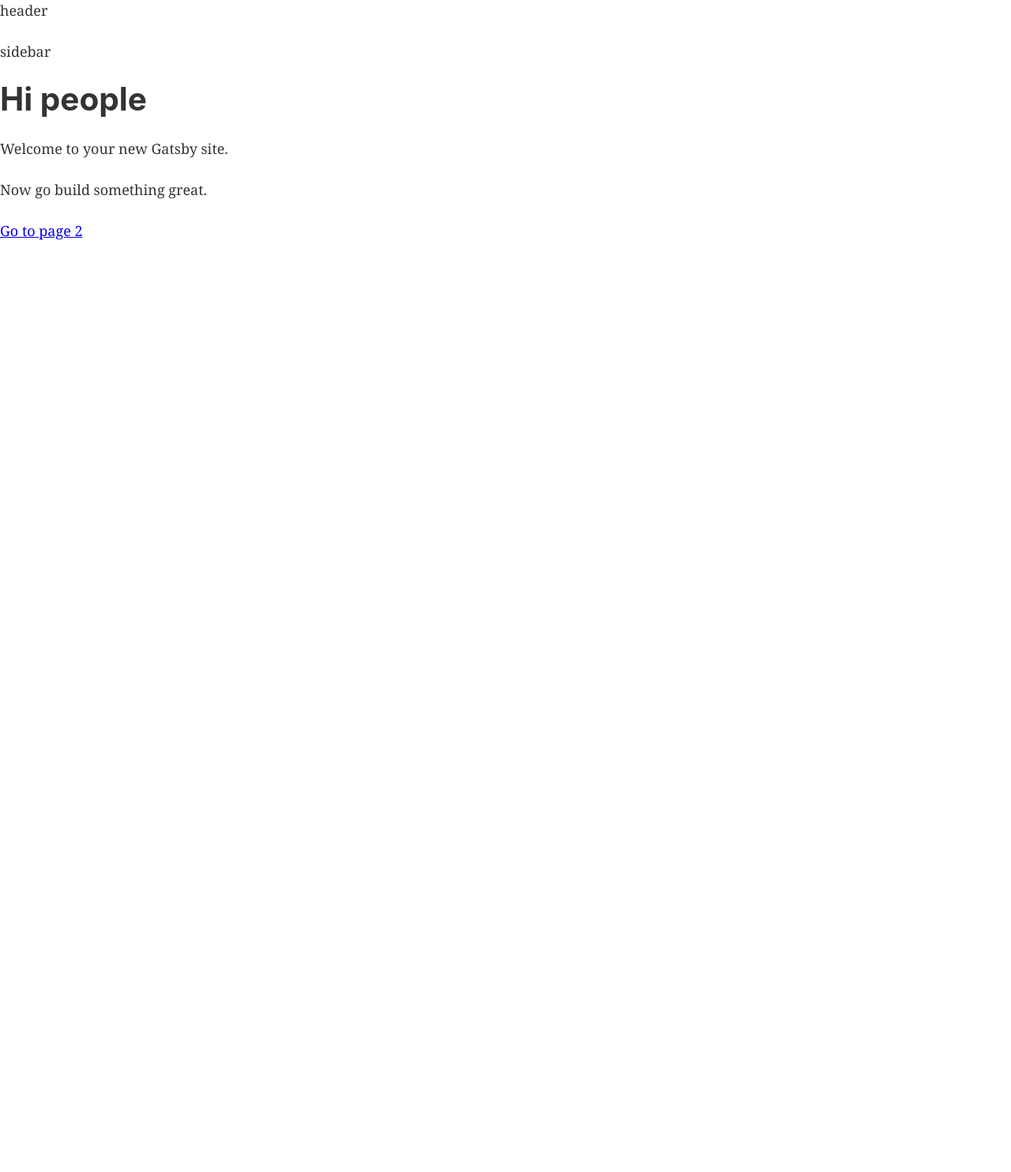
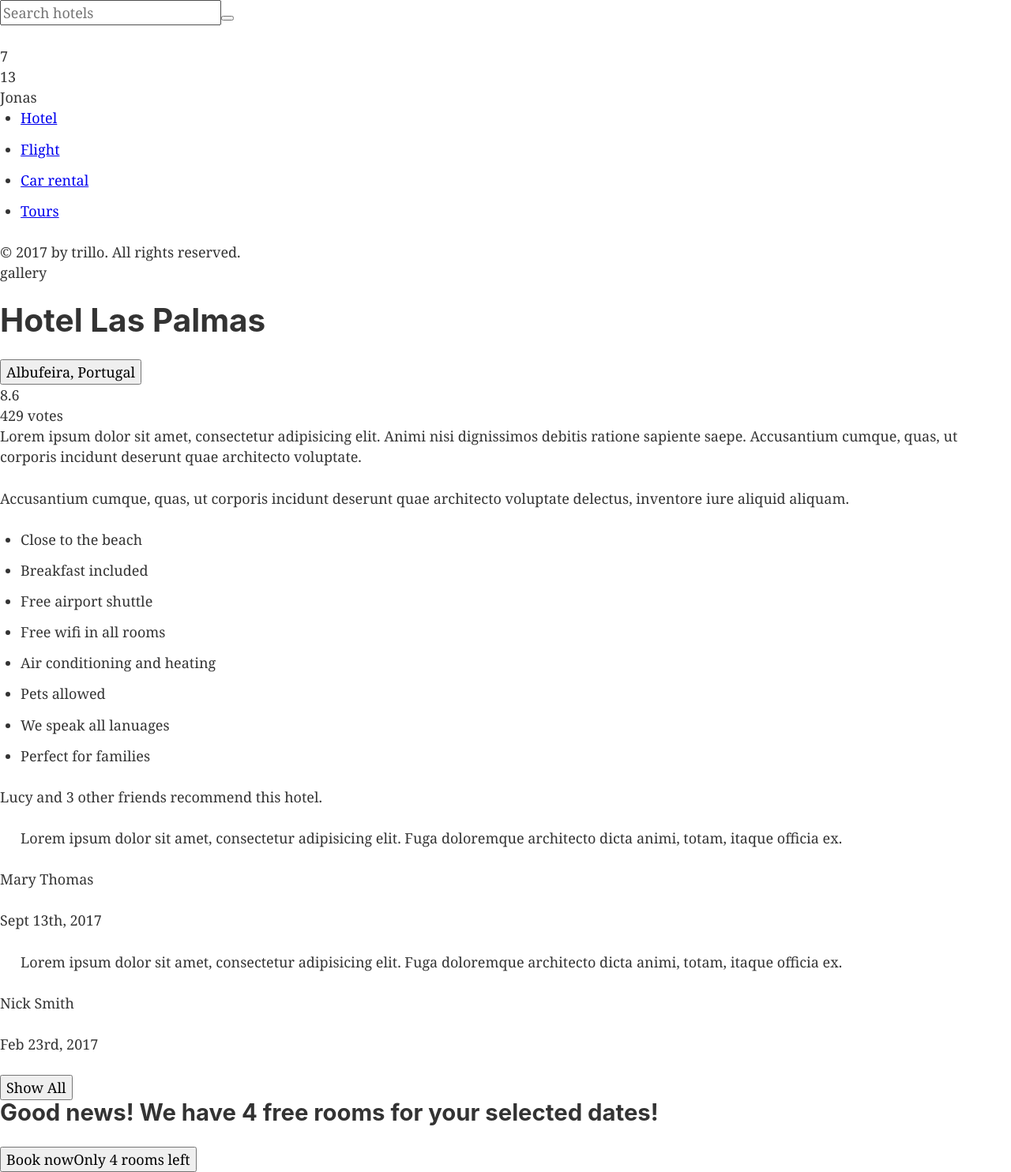
Before and after one commit to zbyszrom/gatsby-Trillo, a Gatsby site: page / in a window 1280 px wide. Shown: the whole page at 79% size. Before the commit the page ends 800 px from the top, so only its background shows below. Built offline with nearby package versions, Linux system fonts and the light colour scheme; Gatsby itself is replaced by a stand-in of ours.

Commit message:
initial commit

```diff
--- /dev/null
+++ b/src/components/cta.js
@@ -0,0 +1,16 @@
+import React from 'react'
+
+const Cta = ()=>{
+    return(
+        <div>
+            <h2>Good news! We have 4 free rooms for your selected dates!</h2>
+            <button>
+                <span>Book now</span>
+                <span>Only 4 rooms left</span>
+
+            </button>
+        </div>
+    )
+
+}
+export default Cta
--- /dev/null
+++ b/src/components/description.js
@@ -0,0 +1,26 @@
+import React from 'react'
+
+const Description = ()=>{
+    return(
+    <div>
+    <p>Lorem ipsum dolor sit amet, consectetur adipisicing elit. Animi nisi dignissimos debitis ratione sapiente saepe. Accusantium cumque, quas, ut corporis incidunt deserunt quae architecto voluptate.</p>
+    <p>Accusantium cumque, quas, ut corporis incidunt deserunt quae architecto voluptate delectus, inventore iure aliquid aliquam.</p>
+    <ul >
+                            <li >Close to the beach</li>
+                            <li >Breakfast included</li>                                <li >Free airport shuttle</li>
+                            <li c>Free wifi in all rooms</li>
+                            <li >Air conditioning and heating</li>                                <li >Pets allowed</li>
+                            <li >We speak all lanuages</li>
+                            <li >Perfect for families</li>
+                            </ul>
+
+    <div>
+        <p>Lucy and 3 other friends recommend this hotel.</p>
+    </div>
+    <div></div>
+    </div>
+    )
+
+
+}
+export default Description
--- /dev/null
+++ b/src/components/detail.js
@@ -0,0 +1,15 @@
+import React from 'react'
+import Description from './description'
+import UserReviews from './userReviews'
+import Cta from './cta'
+
+const Detail = ()=>{
+    return(
+        <div>
+        <Description/>
+        <UserReviews/>
+        <Cta/>
+        </div>
+    )
+}
+export default Detail
--- /dev/null
+++ b/src/components/gallery.js
@@ -0,0 +1,8 @@
+import React from 'react'
+
+const Gallery = ()=>{
+    return(
+        <p>gallery</p>
+    )
+}
+export default Gallery
--- a/src/components/header.js
+++ b/src/components/header.js
@@ -2,7 +2,28 @@ import React from 'react'
 
 const Header = ()=>{
     return(
-        <p>header</p>
+        <header>
+        <form action="#" className="search">
+                    <input type="text" className="search__input" placeholder="Search hotels"/>
+                    <button className="search__button">
+
+                    </button>
+        </form>
+        <nav className="user-nav">
+        <div className="user-nav__icon-box">
+
+            <span cclassName="user-nav__notification">7</span>
+        </div>
+        <div className="user-nav__icon-box">
+
+            <span className="user-nav__notification">13</span>
+        </div>
+        <div className="user-nav__user">
+
+            <span className="user-nav__user-name">Jonas</span>
+        </div>
+    </nav>
+    </header>
     )
 }
 export default Header
--- a/src/components/layout.js
+++ b/src/components/layout.js
@@ -13,7 +13,6 @@ const Layout = ({ children }) => {
   return (
     <>
     <Header/>
-
      <content>
        <Sidebar/>{children}
        </content>
--- /dev/null
+++ b/src/components/overview.js
@@ -0,0 +1,20 @@
+import React from 'react'
+
+const Overview = ()=>{
+    return(
+    <div>
+        <h1>Hotel Las Palmas</h1>
+        <div>
+
+        </div>
+        <div>
+            <button>Albufeira, Portugal</button>
+        </div>
+        <div>
+            <div>8.6</div>
+            <div>429 votes</div>
+        </div>
+    </div>
+    )
+}
+export default Overview
--- a/src/components/sidebar.js
+++ b/src/components/sidebar.js
@@ -2,7 +2,39 @@ import React from 'react'
 
 const Sidebar = ()=>{
     return(
-        <p>sidebar</p>
+        <nav >
+        <ul
+    >
+            <li >
+                <a href="#" >
+
+                    <span>Hotel</span>
+                </a>
+            </li>
+            <li >
+                <a href="#" >
+
+                    <span>Flight</span>
+                </a>
+            </li>
+            <li >
+                <a href="#" >
+
+                    <span>Car rental</span>
+                </a>
+            </li>
+            <li >
+                <a href="#" class="side-nav__link">
+
+                    <span>Tours</span>
+                </a>
+            </li>
+        </ul>
+
+        <div class="legal">
+            &copy; 2017 by trillo. All rights reserved.
+        </div>
+    </nav>
     )
 }
 export default Sidebar
--- /dev/null
+++ b/src/components/userReviews.js
@@ -0,0 +1,34 @@
+import React from 'react'
+
+const UserReviews = ()=>{
+    return(
+        <div>
+        <figure>
+        <blockquote >
+            Lorem ipsum dolor sit amet, consectetur adipisicing elit. Fuga doloremque architecto dicta animi, totam, itaque officia ex.
+        </blockquote>
+        <figcaption>
+            <div>
+                <p>Mary Thomas</p>
+                <p>Sept 13th, 2017</p>
+            </div>
+        </figcaption>
+        </figure>
+        <figure>
+        <blockquote >
+            Lorem ipsum dolor sit amet, consectetur adipisicing elit. Fuga doloremque architecto dicta animi, totam, itaque officia ex.
+        </blockquote>
+        <figcaption>
+            <div>
+                <p>Nick Smith</p>
+                <p>Feb 23rd, 2017</p>
+            </div>
+        </figcaption>
+        </figure>
+        <button>Show All</button>
+        </div>
+
+    )
+
+}
+export default UserReviews
--- a/src/pages/index.js
+++ b/src/pages/index.js
@@ -1,20 +1,19 @@
 import React from "react"
 import { Link } from "gatsby"
-
 import Layout from "../components/layout"
+import Gallery from '../components/gallery'
+import Overview from '../components/overview'
+import Detail from '../components/detail'
 
 
 
 const IndexPage = () => (
   <Layout>
 
-    <h1>Hi people</h1>
-    <p>Welcome to your new Gatsby site.</p>
-    <p>Now go build something great.</p>
-    <div style={{ maxWidth: `300px`, marginBottom: `1.45rem` }}>
+    <Gallery/>
+    <Overview/>
+    <Detail/>
 
-    </div>
-    <Link to="/page-2/">Go to page 2</Link>
   </Layout>
 )
 
```
